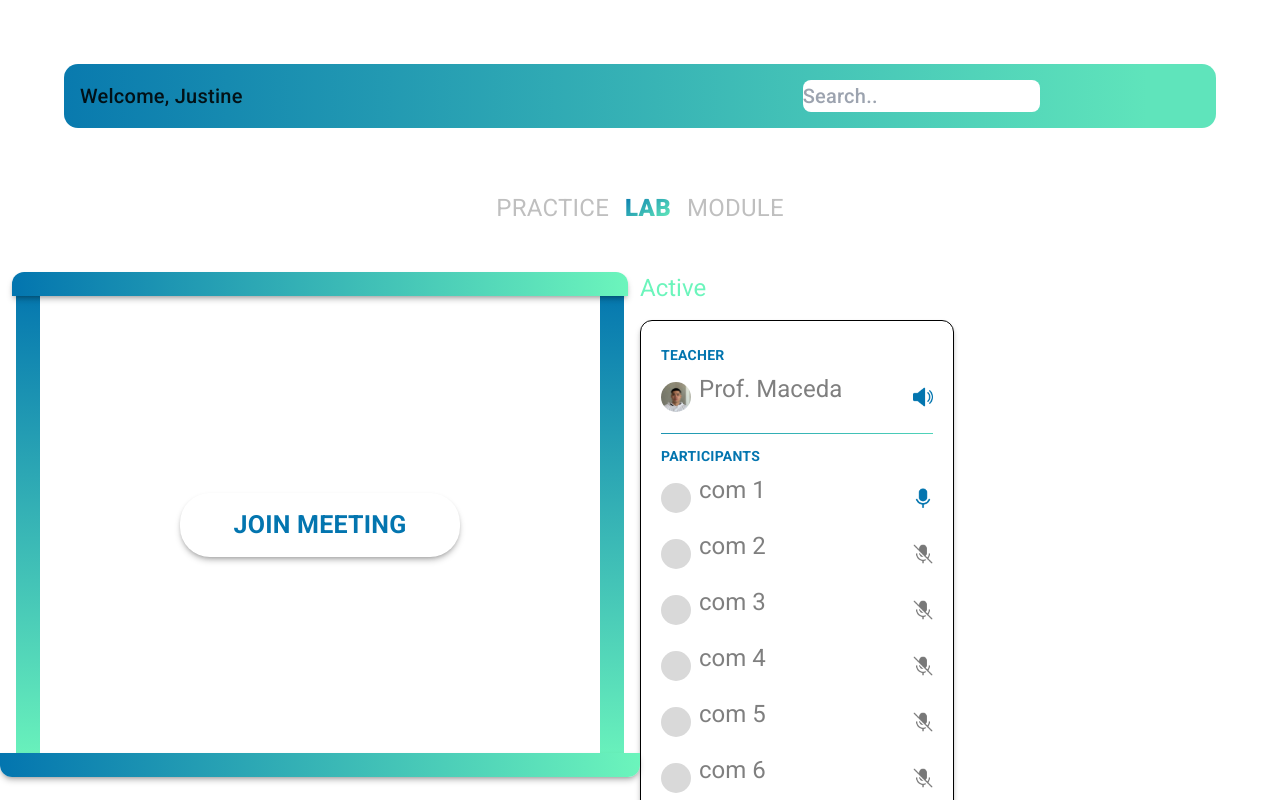
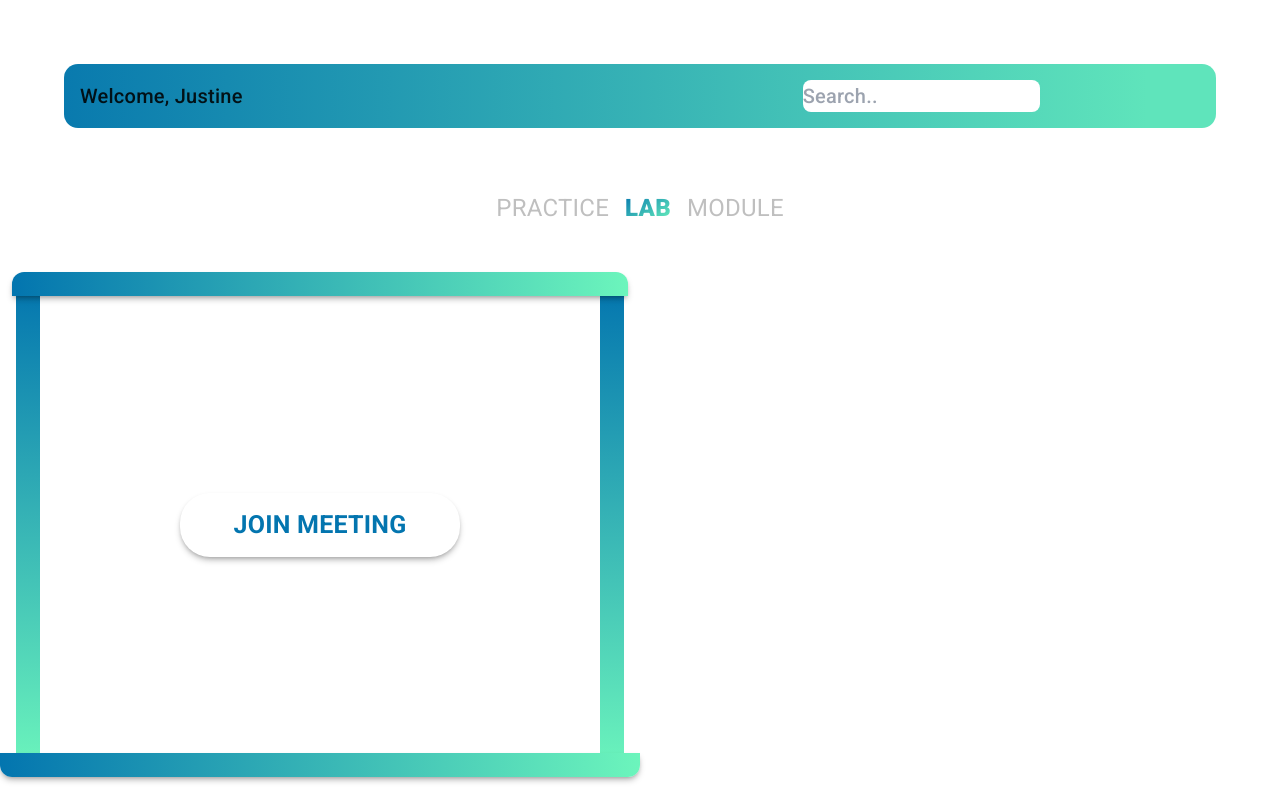
Before and after one commit to JCBEA/speechLab, an Angular app: page /lab in a window 1280 px wide. Both pictures are taken after a click on the button "JOIN MEETING". Shown: the top 800 px of the page. Built offline with nearby package versions, Linux system fonts and the light colour scheme.

Commit message:
config the buttons

```diff
--- a/src/app/students/lab/active-bar/active-bar.component.html
+++ b/src/app/students/lab/active-bar/active-bar.component.html
@@ -1,4 +1,4 @@
-<aside class='max-w-[314px]'>
+<aside class='lg:max-w-[314px] hidden'>
     <h1 class='text-[14px] font-poppins font-semibold text-secondary text-start leading-5'>Active</h1>
     <div class='px-5 py-6 border border-black shadow-md rounded-xl shadow-black/25'>
 
--- a/src/app/students/lab/lab-buttons/lab-buttons.component.html
+++ b/src/app/students/lab/lab-buttons/lab-buttons.component.html
@@ -1,13 +1,13 @@
 <div class='flex items-center w-[333px] h-[85px] justify-evenly'>
-  <button class='bg-gradient-to-b from-[#0375AF] to-[#6CF4BC] rounded-full size-[85px] flex justify-center items-center'>
-    <img class='size-[30px]' src="assets/mic2.png" alt="">
+  <button class='bg-gradient-to-b from-[#0375AF] to-[#6CF4BC] rounded-full lg:size-[85px] size-14  flex justify-center items-center'>
+    <img class='lg:size-[30px] size-5' src="assets/mic2.png" alt="">
   </button>
 
-  <button class='shadow-md shadow-[#00000040] rounded-full size-[85px] flex justify-center items-center'>
-    <img class='size-[30px]' src="assets/ask.png" alt="">
+  <button class='shadow-md shadow-[#00000040] rounded-full lg:size-[85px] size-14 flex justify-center items-center '>
+    <img class='lg:size-[30px] size-5' src="assets/ask.png" alt="">
   </button>
 
-  <button class='shadow-md shadow-[#00000040] rounded-full size-[85px] flex justify-center items-center'>
-    <img class='size-[30px]' src="assets/more.png" alt="">
+  <button class='shadow-md shadow-[#00000040] rounded-full lg:size-[85px] size-14 flex justify-center items-center'>
+    <img class='lg:size-[30px] size-5' src="assets/more.png" alt="">
   </button>
 </div>
--- a/src/app/students/lab/lab-container/lab-container.component.html
+++ b/src/app/students/lab/lab-container/lab-container.component.html
@@ -1,11 +1,11 @@
 <div class='container mx-auto font-roboto'>
 
     <div class='flex justify-center py-12 '>
-        <div class='flex-1'>
+        <div class='w-full'>
             <app-lab-laptop (valueChanged)="handleValueChanged($event)"></app-lab-laptop>
         </div>
 
-        <div [ngClass]="{'flex-1': childValue, 'hidden': !childValue}" *ngIf="childValue">
+        <div [ngClass]="{' hidden lg:w-full': childValue, 'hidden': !childValue}" *ngIf="childValue">
             <app-active-bar ></app-active-bar>
         </div>
     </div>
```
